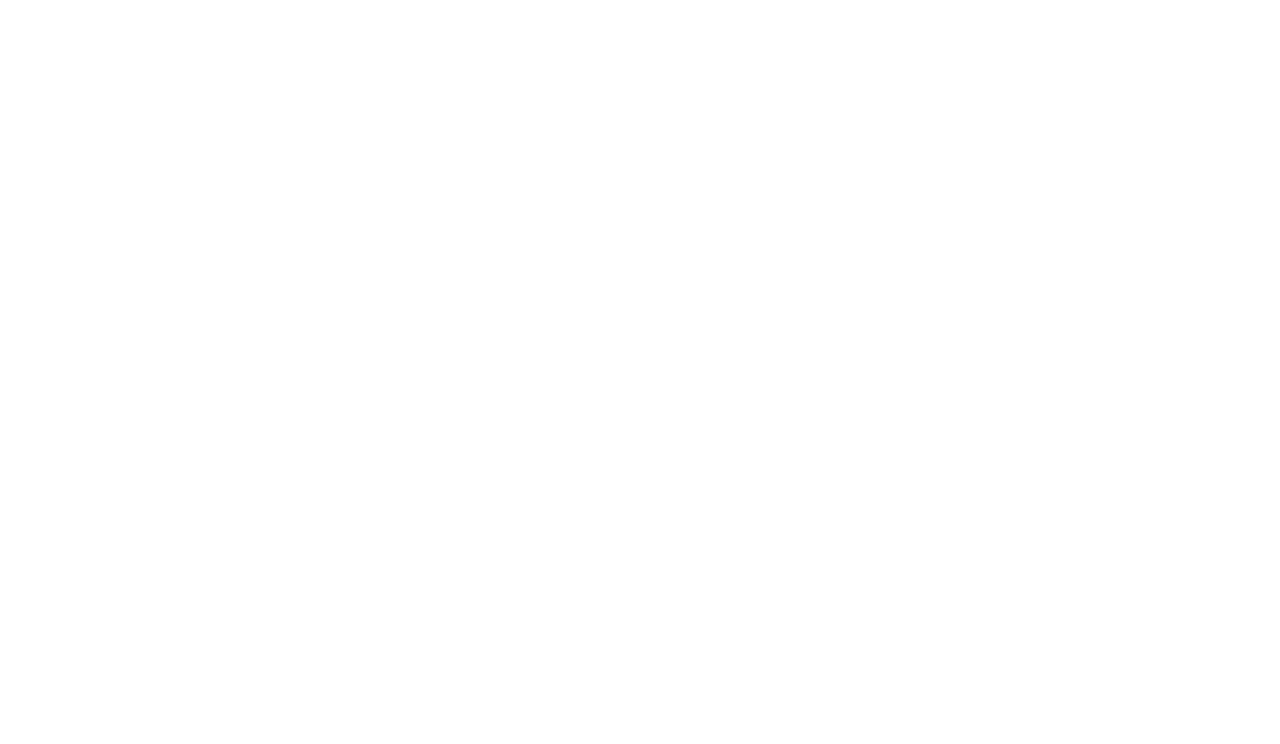
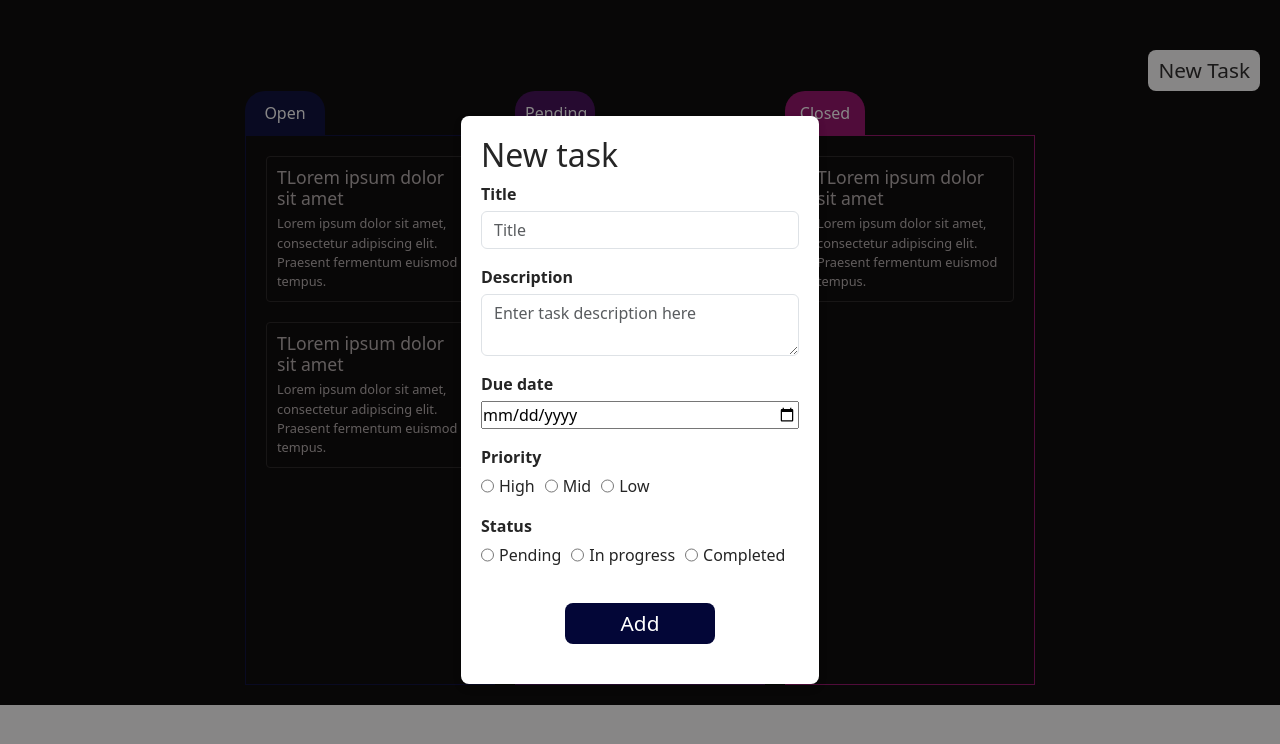
Before and after one commit to NonyeReeta/task-tracker, an Angular app: page /dashboard in a window 1280 px wide. Before the commit this address led to /. Shown: the top 744 px of the page. Built offline with nearby package versions, Linux system fonts and the light colour scheme.

Commit message:
ui update

```diff
--- a/src/app/app.module.ts
+++ b/src/app/app.module.ts
@@ -12,7 +12,7 @@
     BrowserModule,
     AppRoutingModule,
     BrowserModule,
-    BrowserAnimationsModule
+    BrowserAnimationsModule,
   ],
   providers: [],
   bootstrap: [AppComponent]
--- a/src/app/auth/auth-routing.module.ts
+++ b/src/app/auth/auth-routing.module.ts
@@ -1,15 +1,16 @@
 import {NgModule } from '@angular/core';
 import { RouterModule, Routes } from '@angular/router';
 import { HomeComponent } from './component/home/home.component';
+import { LandingComponent } from './component/landing/landing.component';
 
 const routes: Routes = [
     {
-        path: 'home',
+        path: 'dashboard',
         component: HomeComponent
     },
     {
         path: '',
-        component: HomeComponent
+        component: LandingComponent
     }
 ]
 
--- a/src/app/auth/component/home/home.component.css
+++ b/src/app/auth/component/home/home.component.css
@@ -2,6 +2,22 @@
     background: #000;
     height: 100%;
     padding: 50px 0 20px;
+}
+
+.add-new {
+    display: flex;
+    align-items: center;
+    justify-content: flex-end;
+    padding: 0 20px;
+}
+
+.add-new > button {
+    background: #fff;
+    border: none;
+    color: #252525;
+    padding: 5px 10px;
+    border-radius: 8px;
+    font-size: 1.3rem;
 }
 
 .tracker-title {
@@ -122,3 +138,57 @@
 .tasks-container.cdk-drop-list-dragging .task:not(.cdk-drag-placeholder) {
 transition: transform 250ms cubic-bezier(0, 0, 0.2, 1);
 }
+
+.modal-holder {
+    position: fixed;
+    top: 0;
+    left: 0;
+    width: 100vw;
+    height: 100%;
+    background-color: rgba(16, 15, 15, 0.5);
+    z-index: 10;
+    display: flex;
+    align-items: center;
+    justify-content: center;
+}
+
+
+.form-holder {
+    background: #fff;
+    color: #252525;
+    padding: 20px;
+    border-radius: 8px;
+    box-shadow: 0 4px 8px rgba(0, 0, 0, 0.12);
+}
+
+.form-input {
+    display: flex;
+    flex-direction: column;
+    gap: 5px;
+}
+
+.form-input > label {
+    font-weight: 600;
+}
+
+.radio-input {
+    display: flex;
+    gap: 5px;
+}
+
+.add-btn {
+    display: flex;
+    align-items: center;
+    justify-content: center;
+    padding: 20px;
+}
+
+.add-btn > button {
+    background: #030637;
+    border: none;
+    color: #fff;
+    padding: 5px 10px;
+    border-radius: 8px;
+    font-size: 1.3rem;
+    width: 150px;
+}
--- a/src/app/auth/component/home/home.component.html
+++ b/src/app/auth/component/home/home.component.html
@@ -1,4 +1,7 @@
 <section>
+    <div class="add-new">
+        <button (click)="show_new_task_modal = true">New Task</button>
+    </div>
     <div class="tracker">
         <div>
             <div class="tracker-title open">
@@ -7,11 +10,11 @@
             <div
                 #openlist="cdkDropList"
                 cdkDropList
-                [cdkDropListData]="open_tasks"
+                [cdkDropListData]="progress_tasks"
                 [cdkDropListConnectedTo]="[pendinglist, closedlist]"
                 (cdkDropListDropped)="drop($event)"
                 class="tasks-container open-cont">
-                @for (task of open_tasks; track task) {
+                @for (task of progress_tasks; track task) {
                     <div cdkDrag class="task task-open">
                         <h4>{{task.title}}</h4>
                         <p>{{task.description}}</p>
@@ -45,10 +48,10 @@
             <div
                 #closedlist="cdkDropList"
                 cdkDropList
-                [cdkDropListData]="closed_tasks"
+                [cdkDropListData]="completed_tasks"
                 [cdkDropListConnectedTo]="[pendinglist, openlist]"
                 (cdkDropListDropped)="drop($event)" class="tasks-container closed-cont">
-                @for (task of closed_tasks; track task) {
+                @for (task of completed_tasks; track task) {
                     <div cdkDrag class="task task-open">
                         <h4>{{task.title}}</h4>
                         <p>{{task.description}}</p>
@@ -60,3 +63,50 @@
     </div>
 
 </section>
+
+    <!-- new task modal -->
+<div class="modal-holder" *ngIf="!show_new_task_modal">
+    <i class="fa-solid fa-xmark"></i>
+    <div class="form-holder">
+        <h2>New task</h2>
+        <form class="">
+            <div class="form-input mb-3">
+                <label for="title">Title</label>
+                <input type="text" placeholder="Title" class="form-control"  autocomplete="off">
+            </div>
+            <div class="form-input mb-3">
+                <label for="desc">Description</label>
+                <textarea name="desc" id="desc" cols="30" rows="" placeholder="Enter task description here" class="form-control"></textarea>
+            </div>
+            <div class="form-input mb-3">
+                <label for="date">Due date</label>
+                <input type="date" id="date">
+            </div>
+            <div class="form-input mb-3">
+                <label for="date">Priority</label>
+                <div class="radio-input">
+                    <input type="radio" id="high" name="option" value="high">
+                    <label for="high">High</label><br>
+                    <input type="radio" id="mid" name="option" value="mid">
+                    <label for="mid">Mid</label><br>
+                    <input type="radio" id="low" name="option" value="low">
+                    <label for="low">Low</label><br>
+                </div>
+            </div>
+            <div class="form-input mb-3">
+                <label for="date">Status</label>
+                <div class="radio-input">
+                    <input type="radio" id="pending" name="option" value="pending">
+                    <label for="pending">Pending</label><br>
+                    <input type="radio" id="progress" name="option" value="progress">
+                    <label for="progress">In progress</label><br>
+                    <input type="radio" id="completed" name="option" value="completed">
+                    <label for="completed">Completed</label><br>
+                </div>
+            </div>
+        </form>
+        <div  class="add-btn">
+            <button>Add</button>
+        </div>
+    </div>
+</div>
--- a/src/app/auth/component/home/home.component.ts
+++ b/src/app/auth/component/home/home.component.ts
@@ -6,6 +6,8 @@
   CdkDrag,
   CdkDropList
 } from '@angular/cdk/drag-drop';
+import { CommonModule } from '@angular/common';
+
 
 interface Task {
   title: string,
@@ -15,16 +17,19 @@
 @Component({
   selector: 'app-home',
   standalone: true,
-  imports: [CdkDropList, CdkDrag],
+  imports: [CdkDropList, CdkDrag, CommonModule],
   templateUrl: './home.component.html',
   styleUrl: './home.component.css'
 })
 
 export class HomeComponent {
 
-  open_tasks:Task[] = [{title: 'TLorem ipsum dolor sit amet', description: 'Lorem ipsum dolor sit amet, consectetur adipiscing elit. Praesent fermentum euismod tempus.'}, {title: 'TLorem ipsum dolor sit amet', description: 'Lorem ipsum dolor sit amet, consectetur adipiscing elit. Praesent fermentum euismod tempus.'}];
-  closed_tasks:Task[] = [{title: 'TLorem ipsum dolor sit amet', description: 'Lorem ipsum dolor sit amet, consectetur adipiscing elit. Praesent fermentum euismod tempus.'}];
   pending_tasks:Task[] = [{title: 'TLorem ipsum dolor sit amet', description: 'Lorem ipsum dolor sit amet, consectetur adipiscing elit. Praesent fermentum euismod tempus.'}];
+  progress_tasks:Task[] = [{title: 'TLorem ipsum dolor sit amet', description: 'Lorem ipsum dolor sit amet, consectetur adipiscing elit. Praesent fermentum euismod tempus.'}, {title: 'TLorem ipsum dolor sit amet', description: 'Lorem ipsum dolor sit amet, consectetur adipiscing elit. Praesent fermentum euismod tempus.'}];
+  completed_tasks:Task[] = [{title: 'TLorem ipsum dolor sit amet', description: 'Lorem ipsum dolor sit amet, consectetur adipiscing elit. Praesent fermentum euismod tempus.'}];
+
+  show_new_task_modal:boolean = false;
+
 
   drop(event: CdkDragDrop<Task[]>) {
     console.log(event)
@@ -38,6 +43,13 @@
         event.currentIndex,
       );
     }
+  };
+
+  ngOnInit() {
+    // load all task
+    this.loadAllTasks();
   }
 
+  loadAllTasks() {}
+
 }
--- /dev/null
+++ b/src/app/auth/component/landing/landing.component.css
@@ -0,0 +1,43 @@
+section {
+    background-color: #1F2544;
+    height: 100vh;
+    display: flex;
+    align-items: center;
+    justify-content: center;
+}
+
+.loader {
+    display: flex;
+    align-items: center;
+    justify-content: center;
+}
+
+.bar {
+    display: inline-block;
+    width: 3px;
+    height: 20px;
+    background-color: rgba(255, 255, 255, .5);
+    border-radius: 10px;
+    animation: scale-up4 1s linear infinite;
+}
+
+.bar:nth-child(2) {
+    height: 35px;
+    margin: 0 5px;
+    animation-delay: .25s;
+}
+
+.bar:nth-child(3) {
+    animation-delay: .5s;
+}
+
+@keyframes scale-up4 {
+20% {
+    background-color: #ffff;
+    transform: scaleY(1.5);
+}
+
+40% {
+    transform: scaleY(1);
+}
+}
--- /dev/null
+++ b/src/app/auth/component/landing/landing.component.html
@@ -0,0 +1,7 @@
+<section>
+    <div class="loader">
+        <span class="bar"></span>
+        <span class="bar"></span>
+        <span class="bar"></span>
+    </div>
+</section>
--- /dev/null
+++ b/src/app/auth/component/landing/landing.component.ts
@@ -0,0 +1,29 @@
+import { Component } from '@angular/core';
+import { Router } from '@angular/router';
+
+@Component({
+  selector: 'app-landing',
+  standalone: true,
+  imports: [],
+  templateUrl: './landing.component.html',
+  styleUrl: './landing.component.css'
+})
+export class LandingComponent {
+
+  is_user_logged_in: boolean = true;
+
+  constructor(
+    private router: Router
+  ) {};
+
+  ngOnInit() {
+    setTimeout(() => {
+      if (this.is_user_logged_in === true) {
+        this.router.navigate(['/dashboard']);
+      } else {
+        this.router.navigate(['/login']);
+      }
+    }, 3000);
+
+  }
+}
```
Also changed, not shown: 1 other file (tests, documents, lock files or other folders). Lines whose indentation alone changed are shown as unchanged.
